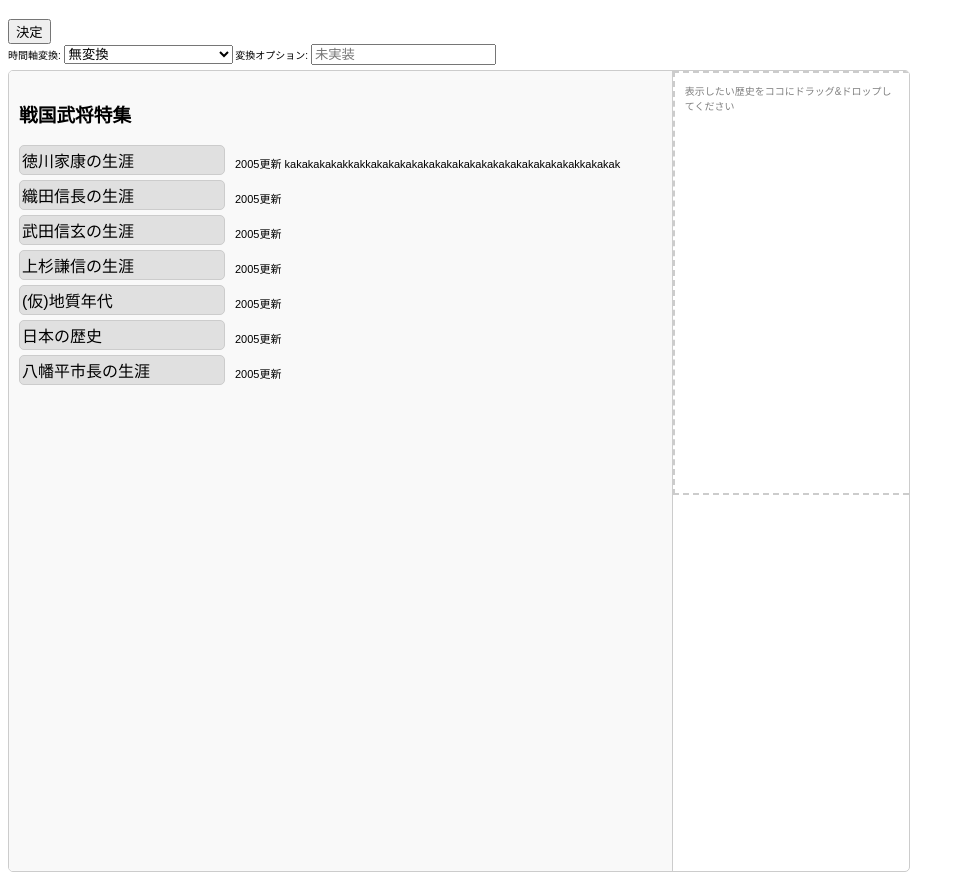
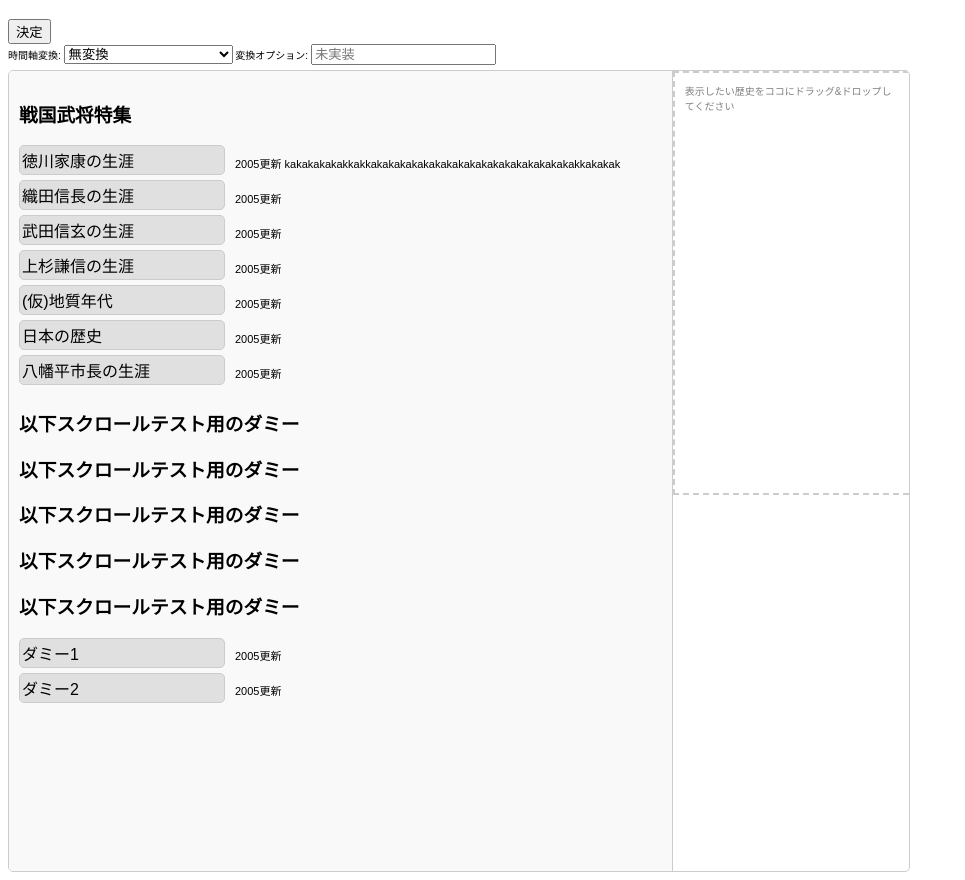
Before and after one commit to oue-s/PEV002, a Flask app: page /select_test in a window 1280 px wide. Shown: the part 77-957 px from the top of the page, without its empty margins (0-965 px from the left). Run offline with Flask 3, Linux system fonts and the light colour scheme.

Commit message:
touch test02

```diff
--- a/templates/select_test.html
+++ b/templates/select_test.html
@@ -173,7 +173,17 @@
                 <div class="item-container">
                     <div class="item" draggable="true" data-value="hachimantai">八幡平市長の生涯</div> <span class="item-text">2005更新</span>
                 </div>
-
+                <h3>以下スクロールテスト用のダミー</h3>
+                <h3>以下スクロールテスト用のダミー</h3>
+                <h3>以下スクロールテスト用のダミー</h3>
+                <h3>以下スクロールテスト用のダミー</h3>
+                <h3>以下スクロールテスト用のダミー</h3>
+                <div class="item-container">
+                    <div class="item" draggable="true" data-value="dummy_1">ダミー1</div> <span class="item-text">2005更新</span>
+                </div>
+                <div class="item-container">
+                    <div class="item" draggable="true" data-value="dummy_2">ダミー2</div> <span class="item-text">2005更新</span>
+                </div>
 
 
 
```
Lines whose indentation alone changed are shown as unchanged.
